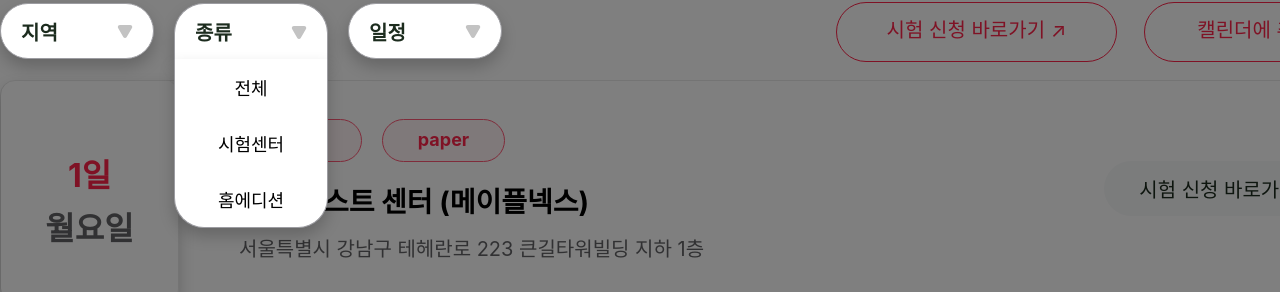
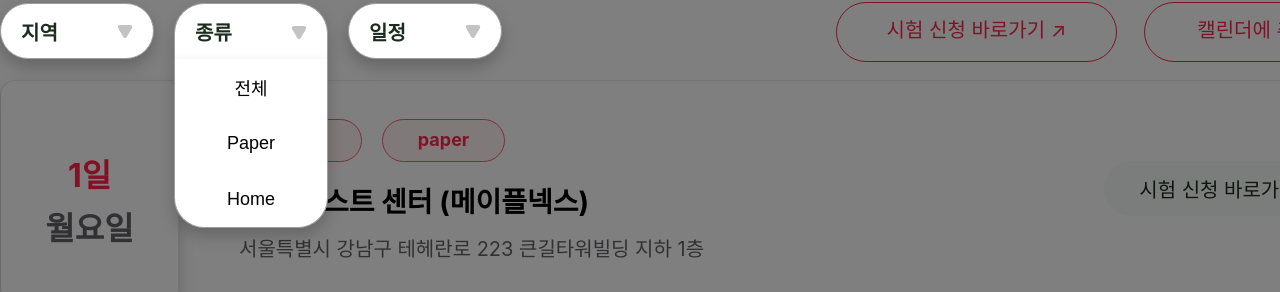
Before and after one commit to to-ex/Frontend, a React (Create React App) app: page /LanguagePage in a window 1280 px wide. Both pictures are taken after a click on the button "종류". Shown: the part 786-1078 px from the top of the page. Built offline with nearby package versions, Linux system fonts and the light colour scheme.

Commit message:
Feat: 어학 파트 드롭다운 텍스트 변경

```diff
--- a/src/pages/LanguagePage.jsx
+++ b/src/pages/LanguagePage.jsx
@@ -341,12 +341,12 @@ const Overlay = styled.div`
 `;
 
 const dummyData = [
-    { date: '1', day: '월', time: '10:00', kind: 'paper', location: '강남 테스트 센터 (메이플넥스)', address: '서울특별시 강남구 테헤란로 223 큰길타워빌딩 지하 1층', region: '서울', type: '시험센터' },
-    { date: '2', day: '화', time: '11:00', kind: 'paper', location: '강남 테스트 센터 (메이플넥스)', address: '서울특별시 강남구 테헤란로 223 큰길타워빌딩 지하 1층', region: '서울', type: '시험센터' },
-    { date: '3', day: '수', time: '12:00', kind: 'paper', location: '강남 테스트 센터 (메이플넥스)', address: '서울특별시 강남구 테헤란로 223 큰길타워빌딩 지하 1층', region: '서울', type: '시험센터' },
-    { date: '4', day: '목', time: '13:00', kind: 'paper', location: '강남 테스트 센터 (메이플넥스)', address: '서울특별시 강남구 테헤란로 223 큰길타워빌딩 지하 1층', region: '서울', type: '시험센터' },
-    { date: '5', day: '금', time: '14:00', kind: 'paper', location: '강남 테스트 센터 (메이플넥스)', address: '서울특별시 강남구 테헤란로 223 큰길타워빌딩 지하 1층', region: '서울', type: '시험센터' },
-    { date: '6', day: '토', time: '15:00', kind: 'paper', location: '강남 테스트 센터 (메이플넥스)', address: '서울특별시 강남구 테헤란로 223 큰길타워빌딩 지하 1층', region: '서울', type: '시험센터' },
+    { date: '1', day: '월', time: '10:00', kind: 'paper', location: '강남 테스트 센터 (메이플넥스)', address: '서울특별시 강남구 테헤란로 223 큰길타워빌딩 지하 1층', region: '서울', type: 'Paper' },
+    { date: '2', day: '화', time: '11:00', kind: 'paper', location: '강남 테스트 센터 (메이플넥스)', address: '서울특별시 강남구 테헤란로 223 큰길타워빌딩 지하 1층', region: '서울', type: 'Paper' },
+    { date: '3', day: '수', time: '12:00', kind: 'paper', location: '강남 테스트 센터 (메이플넥스)', address: '서울특별시 강남구 테헤란로 223 큰길타워빌딩 지하 1층', region: '서울', type: 'Paper' },
+    { date: '4', day: '목', time: '13:00', kind: 'paper', location: '강남 테스트 센터 (메이플넥스)', address: '서울특별시 강남구 테헤란로 223 큰길타워빌딩 지하 1층', region: '서울', type: 'Paper' },
+    { date: '5', day: '금', time: '14:00', kind: 'paper', location: '강남 테스트 센터 (메이플넥스)', address: '서울특별시 강남구 테헤란로 223 큰길타워빌딩 지하 1층', region: '서울', type: 'Paper' },
+    { date: '6', day: '토', time: '15:00', kind: 'paper', location: '강남 테스트 센터 (메이플넥스)', address: '서울특별시 강남구 테헤란로 223 큰길타워빌딩 지하 1층', region: '서울', type: 'Paper' },
 ];
 
 function LanguagePage() {
@@ -477,8 +477,8 @@ function LanguagePage() {
                             </DropdownButton>
                             <DropdownContent $show={dropdownOpen.type}>
                                 <button onClick={() => handleTypeSelect('전체')}>전체</button>
-                                <button onClick={() => handleTypeSelect('시험센터')}>시험센터</button>
-                                <button onClick={() => handleTypeSelect('홈에디션')}>홈에디션</button>
+                                <button onClick={() => handleTypeSelect('Paper')}>Paper</button>
+                                <button onClick={() => handleTypeSelect('Home')}>Home</button>
                             </DropdownContent>
                         </DropdownContainer>
                     )}
```
